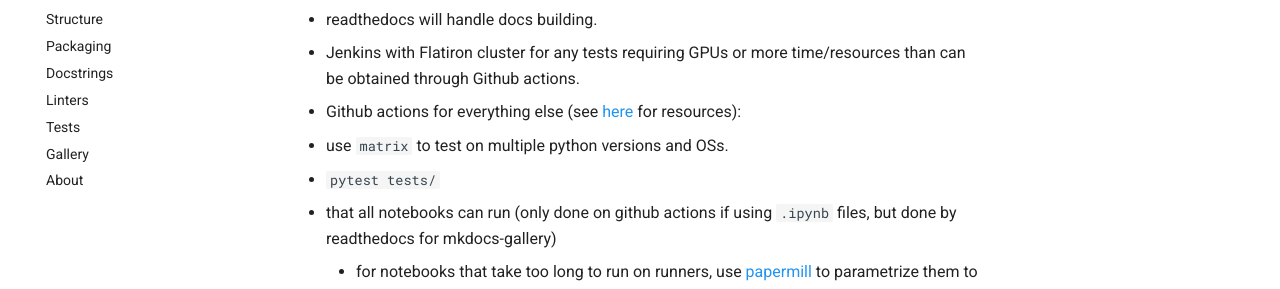
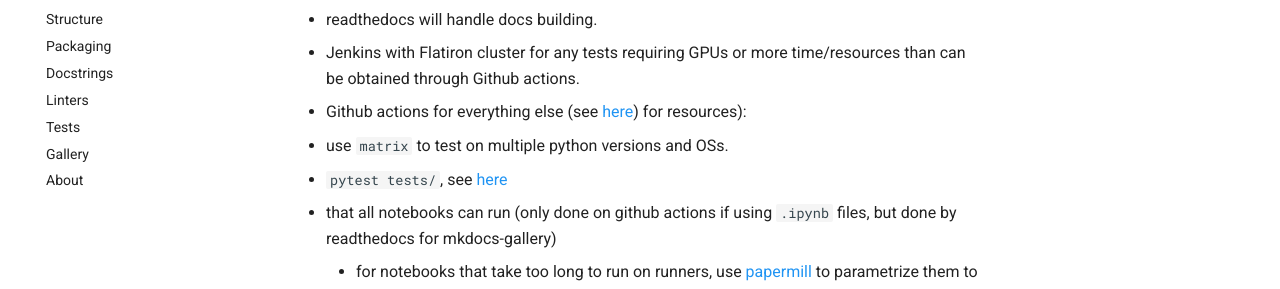
Before and after one commit to flatironinstitute/ccn-template, an MkDocs documentation site: the page built from docs/notes/07-ci.md, in a window 1280 px wide and 923 px high. Shown: the part 173-462 px from the top of the window. Built offline with MkDocs 1.6.1 and Material for MkDocs 9.7.7, drawn with Linux system fonts in a browser that asks for light colours; comment, search, counter and statistics services are not loaded.

Commit message:
Update 07-ci.md
* fixed links

```diff
--- a/docs/notes/07-ci.md
+++ b/docs/notes/07-ci.md
@@ -2,9 +2,9 @@
 
 - readthedocs will handle docs building.
 - Jenkins with Flatiron cluster for any tests requiring GPUs or more time/resources than can be obtained through Github actions.
-- Github actions for everything else (see [here]([https://docs.pytest.org/en/7.3.x/](https://docs.github.com/en/actions/using-github-hosted-runners/about-github-hosted-runners#supported-runners-and-hardware-resources)) for resources):
+- Github actions for everything else (see [here](https://docs.github.com/en/actions/using-github-hosted-runners/about-github-hosted-runners#supported-runners-and-hardware-resources)) for resources):
   - use `matrix` to test on multiple python versions and OSs.
-  - `pytest tests/`
+  - `pytest tests/`, see [here](https://docs.pytest.org/en/7.3.x/)
   - that all notebooks can run (only done on github actions if using `.ipynb` files, but done by readthedocs for mkdocs-gallery)
     - for notebooks that take too long to run on runners, use [papermill](https://papermill.readthedocs.io/en/latest/usage-parameterize.html) to parametrize them to reduce runtime
   - running linters with `tox`
```
